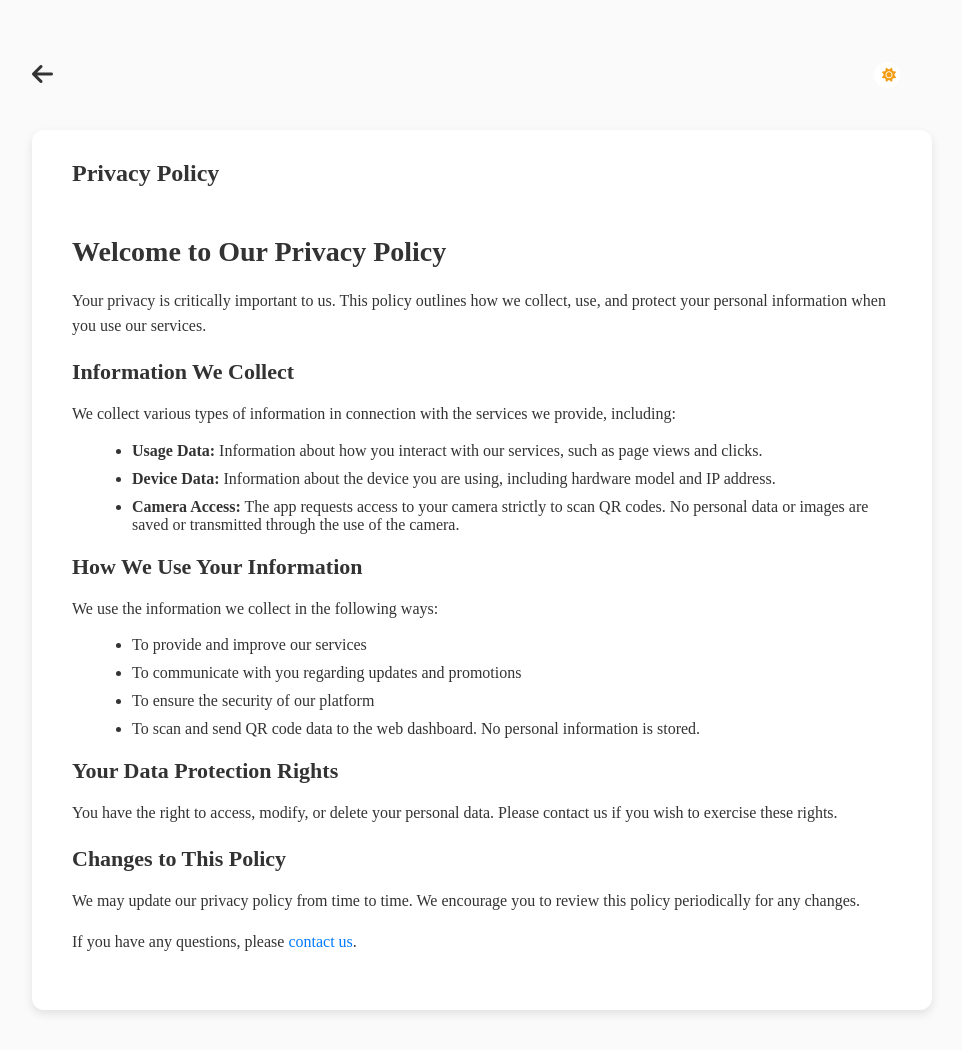
After one commit to ManuelCLopes/finance_dashboard, a Django app: page /privacy-policy/ in a window 1280 px wide. The commit adds this page. Shown: the whole page, without its empty margins (158-1120 px from the left). Run offline with Django 5.2, Linux system fonts and the light colour scheme.

Commit message:
add Privacy policy

```diff
--- a/qrscanner/static/qrscanner/charts.js
+++ b/qrscanner/static/qrscanner/charts.js
@@ -50,6 +50,9 @@ document.addEventListener('DOMContentLoaded', function () {
     }
 
     function updatePageTheme(theme) {
+
+        document.documentElement.setAttribute('data-theme', theme);
+
         // Apply styles to non-chart elements based on the current theme
         document.body.style.backgroundColor = theme === 'dark' ? COLOR_CHARCOAL : COLOR_ALABASTER;
         document.querySelectorAll('.card').forEach(card => {
--- a/qrscanner/static/qrscanner/styles.css
+++ b/qrscanner/static/qrscanner/styles.css
@@ -15,9 +15,11 @@
     --border-color: #ddd;
     --toggle-icon-sun-color: #f39c12; /* Sun icon color */
     --toggle-icon-moon-color: #34495e; /* Moon icon color */
+    --link-color: #007bff;
 }
 
 body[data-theme="dark"] {
+    /* Dark Theme Variables */
     --background-color: #1C1C1C;
     --text-color: #FAFAFA;
     --card-background-color: #333;
@@ -33,6 +35,7 @@ body[data-theme="dark"] {
     --border-color: #444;
     --toggle-icon-sun-color: #888; /* Sun icon color in dark mode */
     --toggle-icon-moon-color: #FAFAFA; /* Moon icon color in dark mode */
+    --link-color: #FAFAFA;
 }
 
 /* Apply theme variables */
@@ -46,7 +49,6 @@ body {
 }
 
 .card, .table, #data-table-container, #table-container {
-
     background-color: var(--card-background-color);
     color: var(--text-color);
     border: none;
@@ -111,6 +113,7 @@ body {
     padding: 10px;
     box-sizing: border-box;
 }
+
 .grid-container {
     display: grid;
     grid-template-columns: repeat(3, 1fr);
@@ -184,7 +187,8 @@ canvas {
 
 .slider {
     display: flex;
-    align-items: center;    cursor: pointer;
+    align-items: center;
+    cursor: pointer;
     top: 0;
     left: 0;
     right: 0;
@@ -241,3 +245,88 @@ input:checked + .slider .fa-sun {
 input:checked + .slider .fa-moon {
     opacity: 1; /* Show moon icon when dark mode is enabled */
 }
+
+/* Privacy Policy Container */
+.privacy-container {
+    max-width: 900px;
+    margin: 20px auto;
+    padding: 20px;
+}
+
+.privacy-card {
+    background-color: var(--card-background-color);
+    border-radius: 12px;
+    padding: 20px;
+    box-shadow: 0 4px 10px rgba(0, 0, 0, 0.1);
+}
+
+.privacy-card-header {
+    background-color: var(--card-header-background-color);
+    padding: 10px 20px;
+    border-radius: 12px 12px 0 0;
+    font-size: 24px;
+    font-weight: bold;
+    color: var(--text-color);
+}
+
+.privacy-content {
+    padding: 20px;
+}
+
+.privacy-title {
+    font-size: 28px;
+    font-weight: bold;
+    margin-bottom: 20px;
+    color: var(--text-color);
+}
+
+.privacy-subtitle {
+    font-size: 22px;
+    font-weight: bold;
+    margin-top: 20px;
+    margin-bottom: 10px;
+    color: var(--text-color);
+}
+
+.privacy-paragraph {
+    font-size: 16px;
+    line-height: 1.6;
+    margin-bottom: 15px;
+    color: var(--text-color);
+}
+
+.privacy-list {
+    margin: 10px 0 20px 20px;
+    color: var(--text-color);
+}
+
+.privacy-list li {
+    margin-bottom: 10px;
+}
+
+.privacy-link {
+    color: var(--link-color);
+    text-decoration: none;
+}
+
+.privacy-link:hover {
+    text-decoration: underline;
+}
+
+/* Style for the top bar */
+.top-bar {
+    display: flex;
+    justify-content: space-between;
+    align-items: center;
+    margin-bottom: 20px;
+}
+
+.back-icon {
+    font-size: 24px;
+    color: var(--text-color);
+    text-decoration: none;
+}
+
+.back-icon:hover {
+    color: var(--link-color);
+}
--- /dev/null
+++ b/qrscanner/templates/privacy_policy.html
@@ -0,0 +1,80 @@
+<!DOCTYPE html>
+<html lang="en">
+<head>
+    <meta charset="UTF-8">
+    <meta name="viewport" content="width=device-width, initial-scale=1.0">
+    <meta http-equiv="X-UA-Compatible" content="ie=edge">
+    <title>Privacy Policy</title>
+
+    {% load static %}
+    <link rel="stylesheet" href="{% static 'qrscanner/styles.css' %}">
+    <!-- Adiciona Font Awesome para os ícones -->
+    <link rel="stylesheet" href="https://cdnjs.cloudflare.com/ajax/libs/font-awesome/6.0.0-beta3/css/all.min.css">
+
+    <!-- Inline script to set initial theme -->
+    <script>
+        const currentTheme = localStorage.getItem('theme') || 'light';
+        document.documentElement.setAttribute('data-theme', currentTheme);
+    </script>
+</head>
+<body>
+    <!-- Main container -->
+    <div class="privacy-container">
+        <!-- Top Bar for Theme Toggle and Back to Home -->
+        <div class="top-bar">
+            <!-- Back to Home Icon -->
+            <a href="{% url 'home' %}" class="back-icon">
+                <i class="fas fa-arrow-left"></i> <!-- Ícone para voltar à página inicial -->
+            </a>
+
+            <!-- Theme Toggle Switch -->
+            <div class="theme-toggle">
+                <label class="switch">
+                    <input type="checkbox" id="theme-switch">
+                    <span class="slider">
+                        <i class="fas fa-sun"></i>
+                        <i class="fas fa-moon"></i>
+                    </span>
+                </label>
+            </div>
+        </div>
+
+        <!-- Privacy Card -->
+        <div class="privacy-card">
+            <div class="privacy-card-header">Privacy Policy</div>
+            <div class="privacy-content">
+                <h1 class="privacy-title">Welcome to Our Privacy Policy</h1>
+                <p class="privacy-paragraph">Your privacy is critically important to us. This policy outlines how we collect, use, and protect your personal information when you use our services.</p>
+
+                <h2 class="privacy-subtitle">Information We Collect</h2>
+                <p class="privacy-paragraph">We collect various types of information in connection with the services we provide, including:</p>
+                <ul class="privacy-list">
+                    <li><strong>Usage Data:</strong> Information about how you interact with our services, such as page views and clicks.</li>
+                    <li><strong>Device Data:</strong> Information about the device you are using, including hardware model and IP address.</li>
+                    <li><strong>Camera Access:</strong> The app requests access to your camera strictly to scan QR codes. No personal data or images are saved or transmitted through the use of the camera.</li>
+                </ul>
+
+                <h2 class="privacy-subtitle">How We Use Your Information</h2>
+                <p class="privacy-paragraph">We use the information we collect in the following ways:</p>
+                <ul class="privacy-list">
+                    <li>To provide and improve our services</li>
+                    <li>To communicate with you regarding updates and promotions</li>
+                    <li>To ensure the security of our platform</li>
+                    <li>To scan and send QR code data to the web dashboard. No personal information is stored.</li>
+                </ul>
+
+                <h2 class="privacy-subtitle">Your Data Protection Rights</h2>
+                <p class="privacy-paragraph">You have the right to access, modify, or delete your personal data. Please contact us if you wish to exercise these rights.</p>
+
+                <h2 class="privacy-subtitle">Changes to This Policy</h2>
+                <p class="privacy-paragraph">We may update our privacy policy from time to time. We encourage you to review this policy periodically for any changes.</p>
+
+                <p class="privacy-paragraph">If you have any questions, please <a href="mailto:manuel_clopes@outlook.com" class="privacy-link">contact us</a>.</p>
+            </div>
+        </div>
+    </div>
+
+    <!-- JavaScript to handle theme switching -->
+    <script src="{% static 'qrscanner/charts.js' %}"></script>
+</body>
+</html>
--- a/qrscanner/templates/qrscanner/home.html
+++ b/qrscanner/templates/qrscanner/home.html
@@ -149,6 +149,12 @@
         </div>
     </div>
 
+    <footer>
+        <div class="container text-center py-3">
+            <p><a href="{% url 'privacy_policy' %}">Privacy Policy</a></p>
+        </div>
+    </footer>
+
     <!-- Bootstrap JS -->
     <script src="https://cdn.jsdelivr.net/npm/bootstrap@4.0.0/dist/js/bootstrap.min.js" integrity="sha384-JZR6Spejh4U02d8jOt6vLEHfe/JQGiRRSQQxSfFWpi1MquVdAyjUar5+76PVCmYl" crossorigin="anonymous"></script>
 
--- a/qrscanner/urls.py
+++ b/qrscanner/urls.py
@@ -3,6 +3,7 @@ from django.urls import path
 from qrscanner.views.home_views import home
 from qrscanner.views.qr_views import generate_qr_code
 from .views.api_views import fetch_detailed_data, receive_all_data, fetch_data
+from .views.home_views import privacy_policy
 
 urlpatterns = [
     path('', home, name='home'),
@@ -10,5 +11,5 @@ urlpatterns = [
     path('fetch_data/', fetch_data, name='fetch_data'),
     path('generate_qr_code/', generate_qr_code, name='generate_qr_code'),
     path('fetch_detailed_data/', fetch_detailed_data, name='fetch_detailed_data'),
-
+    path('privacy-policy/', privacy_policy, name='privacy_policy'),
 ]
--- a/qrscanner/views/home_views.py
+++ b/qrscanner/views/home_views.py
@@ -20,3 +20,6 @@ def check_data_status(request):
     # Check if data has been received
     data_received = request.session.get('data_received', False)
     return JsonResponse({'data_received': data_received})
+
+def privacy_policy(request):
+    return render(request, 'privacy_policy.html')
```
Also changed, not shown: db.sqlite3.
